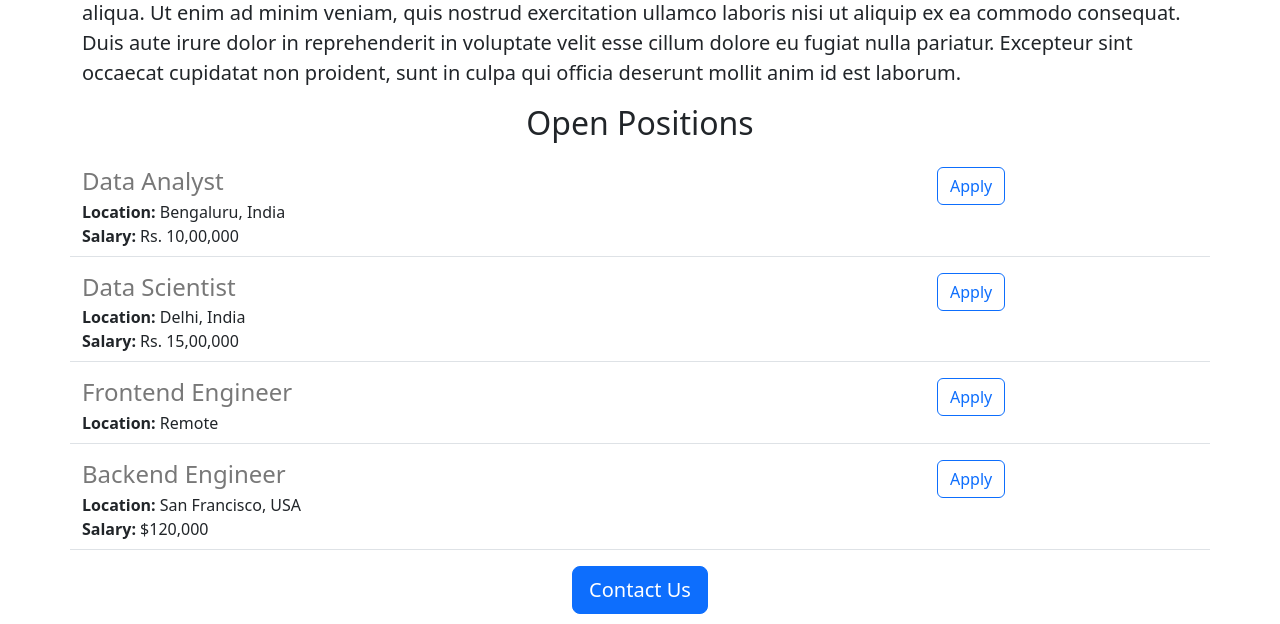
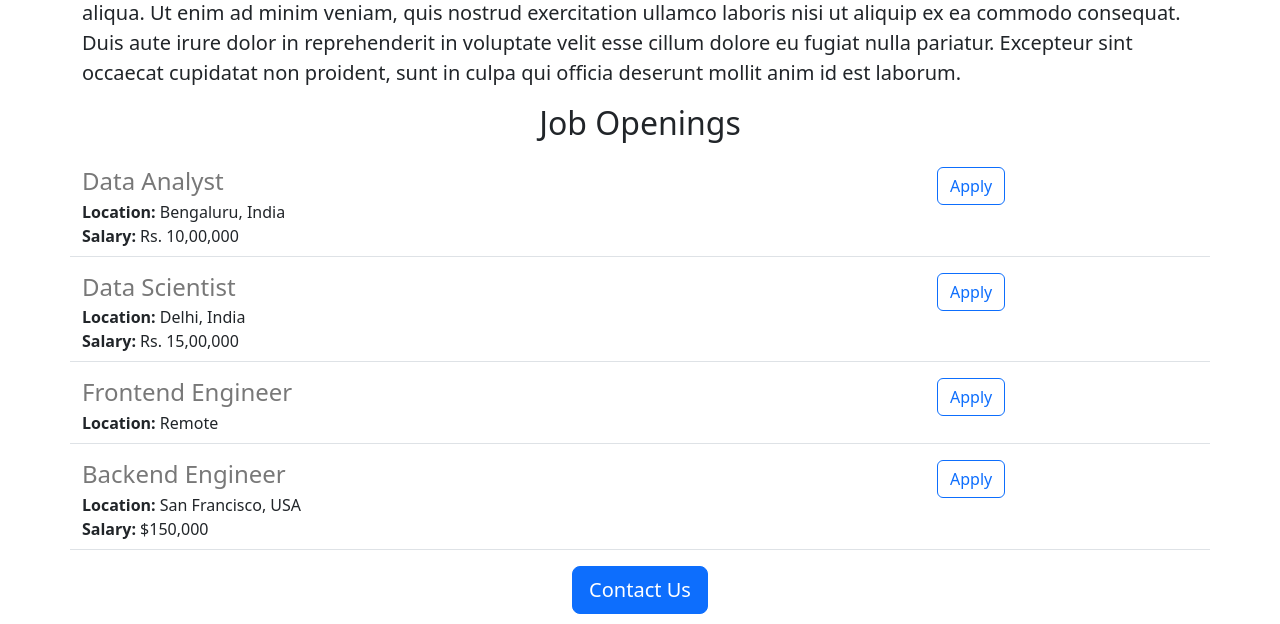
Before and after one commit to a-pernevan/flask-course, a Flask app: page / in a window 1280 px wide. Shown: the part 534-1158 px from the top of the page. Run offline with Flask 3, Linux system fonts and the light colour scheme.

Commit message:
Made some changes

```diff
--- a/app.py
+++ b/app.py
@@ -20,7 +20,7 @@ jobs = [{
     "id": 4,
     "title": "Backend Engineer",
     "location": "San Francisco, USA",
-    "salary": "$120,000"
+    "salary": "$150,000"
 }]
 
 
--- a/templates/home.html
+++ b/templates/home.html
@@ -21,7 +21,7 @@
             <p class="lead">
                 Lorem ipsum dolor sit amet, consectetur adipiscing elit, sed do eiusmod tempor incididunt ut labore et dolore magna aliqua. Ut enim ad minim veniam, quis nostrud exercitation ullamco laboris nisi ut aliquip ex ea commodo consequat. Duis aute irure dolor in reprehenderit in voluptate velit esse cillum dolore eu fugiat nulla pariatur. Excepteur sint occaecat cupidatat non proident, sunt in culpa qui officia deserunt mollit anim id est laborum.
             </p>
-            <h2 class="text-center mt-2, mb-4">Open Positions</h2>
+            <h2 class="text-center mt-2, mb-4">Job Openings</h2>
             <div>
                 {% for job in jobs %}
                     {% include 'jobitem.html' %}
```
